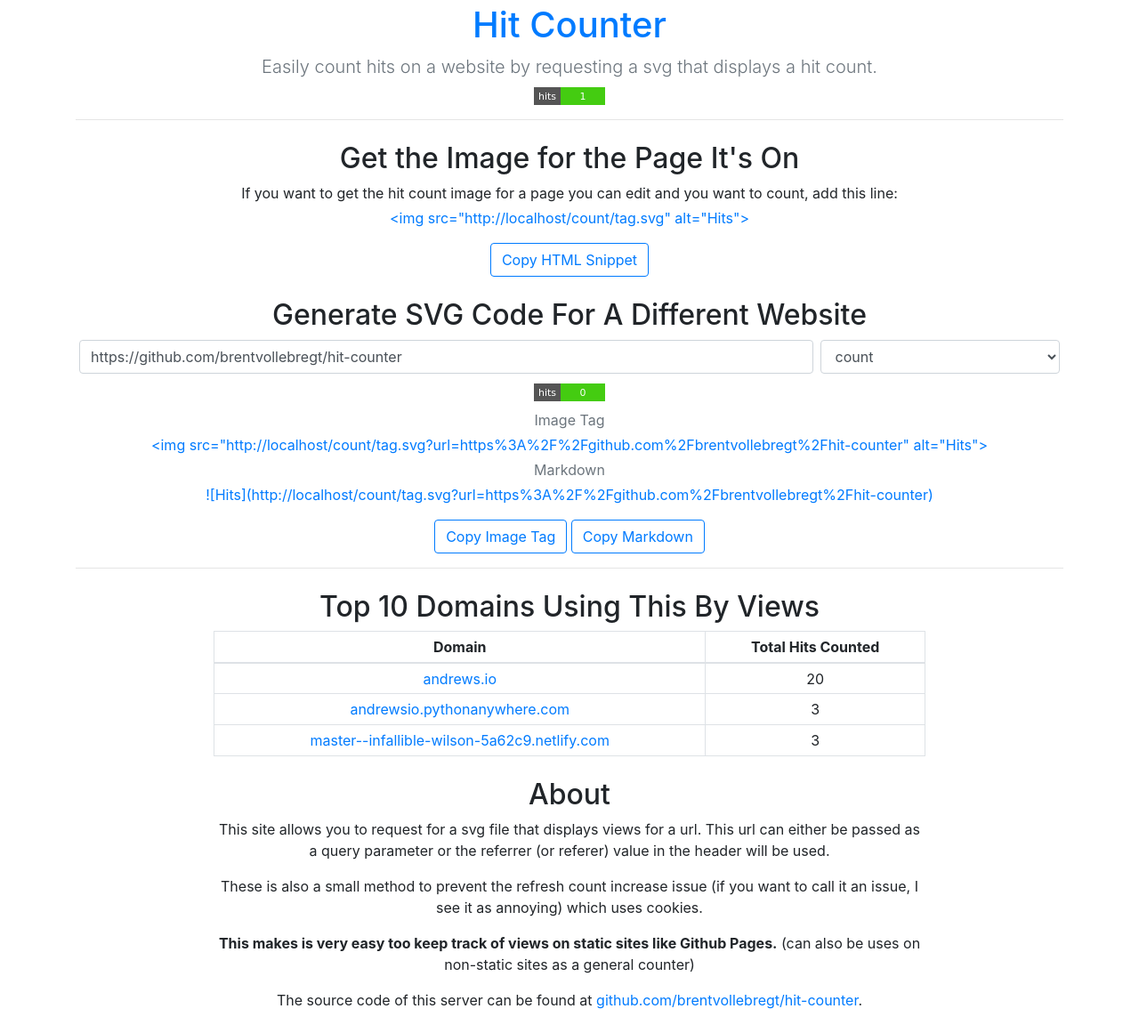
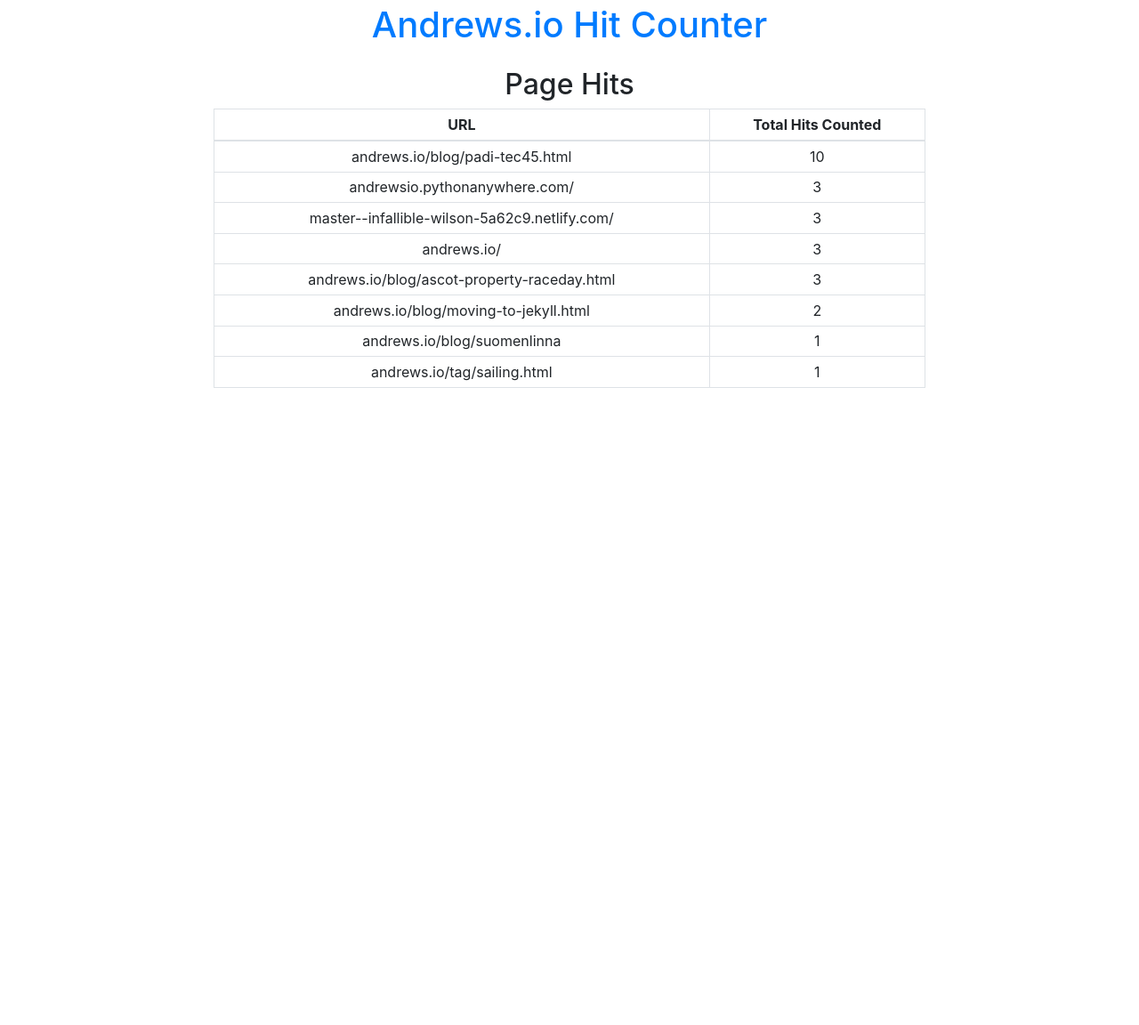
Before and after one commit to andrewsio/hit-counter, a Flask app: page / in a window 1280 px wide. Shown: the whole page at 89% size. After the commit the page ends 436 px from the top, so only its background shows below. Run offline with Flask 2, Linux system fonts and the light colour scheme; data comes from the database, SQL or seed files in the repository; both versions use the stored data as it was after the commit; some libraries are stand-ins or nearby versions.

Commit message:
update with local changes

```diff
--- a/db.py
+++ b/db.py
@@ -10,7 +10,6 @@ class DbAccess:
         """ Setup connection to file and create tables if they don't exist"""
         self.filename = filename
         connection = lite.connect(filename)
-        connection.execute('pragma journal_mode=wal')
         cursor = connection.cursor()
         cursor.execute('CREATE TABLE IF NOT EXISTS url (id INTEGER PRIMARY KEY, url VARCHAR(256), count INTEGER);')
 
@@ -40,7 +39,8 @@ class DbAccess:
         cursor.execute('UPDATE url SET count = count + 1 WHERE url=?', (url, ))
         connection.commit()
 
-    def getTopSites(self, connection, amount=10):
+    def getTopSites(self, connection, amount=100):
+        #amount = 100 to show top 100 URLs on the home page
         """ Get the top domains using this tool by hits. Ignore specified domains """
         # Select all urls and counts
         cursor = connection.cursor()
@@ -53,7 +53,10 @@ class DbAccess:
             if row[0] == b'':
                 continue
             # Get the domain - part before the first '/'
-            domain = row[0].split('/')[0]
+            # Split based on character I am never going to use - to get full URL in database.
+            domain = row[0].split('£')[0]
+
+            #domain = domain
             # Check if domain is on the ignore list
             on_ignore = False
             for regex in config.TOP_SITES_IGNORE_DOMAIN_RE_MATCH:
--- a/templates/index.html
+++ b/templates/index.html
@@ -1,54 +1,11 @@
 <!DOCTYPE html>
 <html lang="en">
     <head>
-        <title>Hit Counter</title>
+        <title>Andrews.io Hit Counter</title>
         <meta charset="utf-8">
         <meta name="viewport" content="width=device-width, initial-scale=1, shrink-to-fit=no">
         <link rel="stylesheet" href="https://stackpath.bootstrapcdn.com/bootstrap/4.1.3/css/bootstrap.min.css" integrity="sha384-MCw98/SFnGE8fJT3GXwEOngsV7Zt27NXFoaoApmYm81iuXoPkFOJwJ8ERdknLPMO" crossorigin="anonymous">
 
-        <script>
-            function generateCode() {
-                let url = document.getElementById('url').value;
-                let count = document.getElementById('count').value;
-                let imageUrl = window.location.origin + '/' + count + '/tag.svg?url=' + encodeURIComponent(url);
-                document.getElementById('resultImageTag').innerText = '<img src="' + imageUrl + '" alt="Hits">';
-                document.getElementById('resultMarkdown').innerText = '![Hits](' + imageUrl + ')';
-                document.getElementById('resultImage').src = window.location.origin + '/nocount/tag.svg?url=' + encodeURIComponent(url);
-            }
-
-            function checkUrl() {
-                let url = document.getElementById('urlCheck').value;
-                document.getElementById('urlCheckImage').src = '/nocount/tag.svg?url=' + encodeURIComponent(url);
-            }
-
-            function copyContentOf(id) {
-                let text = document.getElementById(id).innerText;
-
-                if (navigator.clipboard) {
-                    navigator.clipboard.writeText(text)
-                        .then(() => {})
-                        .catch(err => {
-                            console.error('Could not copy text: ', err);
-                        });
-                } else {
-                    let textArea = document.createElement("textarea");
-                    textArea.value = text;
-                    document.body.appendChild(textArea);
-                    textArea.select();
-
-                    let successful = document.execCommand('copy');
-                    document.body.removeChild(textArea);
-
-                    if (!successful) {
-                        alert("Failed to copy")
-                    }
-                }
-            }
-
-            function host() {
-                document.write(window.location.origin);
-            }
-        </script>
         <style>
             .o-a {overflow-x: auto;}
             .mw-800p {max-width: 800px; margin: auto;}
@@ -58,68 +15,29 @@
         <div class="container">
             <div class="row">
                 <div class="col-sm">
-                    <h1><a href="https://github.com/brentvollebregt/hit-counter">Hit Counter</a></h1>
-                    <p class="lead text-muted mb-1">Easily count hits on a website by requesting a svg that displays a hit count.</p>
-                    <img src="/count/tag.svg" alt="Hits">
+                    <h1><a href="https://github.com/andrewsio/hit-counter">Andrews.io Hit Counter</a></h1>
 
-                    <hr>
 
-                    <h2 class="mt-4">Get the Image for the Page It's On</h2>
-                    <p class="my-1">If you want to get the hit count image for a page you can edit and you want to count, add this line:</p>
-                    <p id="standard" class="text-primary my-0">&lt;img src="<script>host()</script>/count/tag.svg" alt="Hits"&gt;</p>
-                    <button type="button" class="btn btn-outline-primary mt-3" onclick="copyContentOf('standard')">Copy HTML Snippet</button>
 
-                    <h2 class="mt-4">Generate SVG Code For A Different Website</h2>
-                    <div class="container-fluid">
-                        <div class="row">
-                            <div class="col-md-9 px-1">
-                                <input id="url" type="text" class="form-control" placeholder="https://github.com/brentvollebregt/hit-counter" value="https://github.com/brentvollebregt/hit-counter" onkeyup="generateCode()">
-                            </div>
-                            <div class="col-md-3 px-1">
-                                <select id="count" class="form-control" onchange="generateCode()">
-                                    <option>count</option>
-                                    <option>nocount</option>
-                                </select>
-                            </div>
-                        </div>
-                    </div>
-                    <div class="my-2">
-                        <img id="resultImage" src="" alt="Selected Hit Counter">
-                    </div>
-                    <p class="text-muted my-1">Image Tag</p>
-                    <p id="resultImageTag" class="text-primary my-0 o-a"></p>
-                    <p class="text-muted my-1">Markdown</p>
-                    <p id="resultMarkdown" class="text-primary my-0 o-a"></p>
-                    <button type="button" class="btn btn-outline-primary mt-3" onclick="copyContentOf('resultImageTag')">Copy Image Tag</button>
-                    <button type="button" class="btn btn-outline-primary mt-3" onclick="copyContentOf('resultMarkdown')">Copy Markdown</button>
-
-                    <hr>
-
-                    <h2 class="mt-4">Top 10 Domains Using This By Views</h2>
+                    <h2 class="mt-4">Page Hits</h2>
                     <table class="table table-bordered table-sm mw-800p">
                         <thead>
                             <tr>
-                                <th scope="col">Domain</th>
+                                <th scope="col">URL</th>
                                 <th scope="col">Total Hits Counted</th>
                             </tr>
                         </thead>
                         <tbody>
                             {% for site in top_sites['domains'] %}
                             <tr>
-                                <td style="word-break: break-all;"><a href="//{{ site }}">{{ site }}</a></td>
+                                <td style="word-break: break-all;">{{ site }}</td>
                                 <td>{{ top_sites['values'][site] }}</td>
                             </tr>
                             {% endfor %}
                         </tbody>
                     </table>
 
-                    <h2 class="mt-4">About</h2>
-                    <div class="mw-800p">
-                        <p>This site allows you to request for a svg file that displays views for a url. This url can either be passed as a query parameter or the referrer (or referer) value in the header will be used. </p>
-                        <p>These is also a small method to prevent the refresh count increase issue (if you want to call it an issue, I see it as annoying) which uses cookies.</p>
-                        <p><strong>This makes is very easy too keep track of views on static sites like Github Pages.</strong> (can also be uses on non-static sites as a general counter)</p>
-                        <p>The source code of this server can be found at <a href="https://github.com/brentvollebregt/hit-counter">github.com/brentvollebregt/hit-counter</a>.</p>
-                    </div>
+
                 </div>
             </div>
         </div>
```
Also changed, not shown: config.py (+5 -5 lines), data.db (added).
